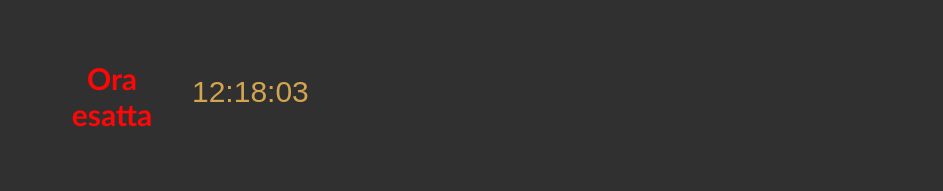
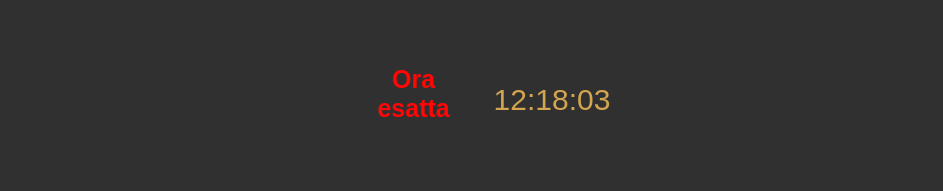
Before and after one commit to EvilGerman992/RammsteinFanITA, a plain HTML site: page index.html in a window 1280 px wide. Shown: the top 191 px of the page, without its empty margins (153-1096 px from the left). Drawn offline with Linux system fonts and the light colour scheme; a web font is replaced by a local one.

Commit message:
Update style.css

```diff
--- a/style.css
+++ b/style.css
@@ -1,3 +1,79 @@
+/*TUTTO CIO CHE è CONTENUTO QUI DENTRO
+SI RIFERISCE ALL'ELEMENTO-----  < STYLE>  -----CHE DOVREBBE ESSERE COMPRESO DENTRO AL DOCUMENTO HTML DIRETTAMENTE, SOTTO L'ELEMENTO <BODY>,MA PROPRIO PERCHE SI FANNO LE COSE CON ORDINE IL FILE CSS. LO TENIAMO A PARTE   */
+
+/*BORDER-RADIUS SMUSSA GLI SPIGOLI */
+
+/*PADDING PER DISTANZIARE  GLI ELEMENTID'INTERNO*/
+
+/*MARGIN USATO PER IL DISTANZIAMENTO TRA ELEMENTI ESTERNI*/
+
+/*MAX WIDTH-SE ATTRIBUTO ALL'ELEMENTO BODY(OVVERO TUTTA LA PAGINA) RIDIMENSIONA LA PAGINA INTERA */
+
+/*CON LA PROPRIETà BACKGROUND-IMAGE POSSO INSERIRE UNO SFONDO O UNA FOTO
+COME SFONDO DI TUTTA LA PAGINA- ESEMPIO PER LO SFONDO:
+ BACKGROUND-IMAGE:LINEAR-GRADIENT(BLUE,RED,YELLOW);  (PER SFONDO DI MIX COLORI).
+  O PER INSERIRE UN'IMMAGINE :
+  BACKGROUND-IMAGE:url( inccollare QUI  DENTRO);  in questo caso l'immagine la si prende dalla
+   cartella dove contiene anche i correnti doc.css e html.
+  esempio:
+   BACKGROUND-IMAGE:URL('crop.jpeg');
+  CON BACKGR-SIZE si definisce la dimensione ovviamente , o per centarla BACKGR-POSITION:CENTER
+   e così via altre molte
+   proprietà da attribuire al background in qustione.es:
+ background-position:center;
+  background-size:600px 800px;).
+  La stessa cosa la può fare prendendo un'immagine da intenet importando la URL direttamente
+  qui nel css senza doverla immettere anche nell'html! esempio:
+BACKGROUND-IMAGE:URL('https://images.unsplash.com/photo-1498262257252-c282316270bc?ixlib=rb-4.0.3&ixid=M3wxMjA3fDB8MHxwaG90by1wYWdlfHx8fGVufDB8fHx8fA%3D%3D&auto=format&fit=crop&w=2487&q=80');
+-per il  caso appena sopracitato  per importare dal web img è unsplash
+(assicurarsi si aprire l'immagine desiderata in una nuova finestra poi tasto condividi e copia il link|||!
+*/
+
+/*con la proprietà BOX-SHADOW si puo creare l'effetto ombra dietro a background-titoli -paragrafi ,
+e con le ralative misure si puo dare piu i meno ombra,inoltre si puo cambiare il colore dell'ombra
+aggiungendo direttamente l'attributo colore subito dopo gli attributi misura.
+lo stesso lo si può fare digitando TEXT-SHADOW modificando nello stesso modo il testo*/
+
+/*con la proprietà BORDER-RADIUS posso smussare gli angoli dei bordi desiderati*/
+
+/*con la proprietà FLOAT si possono AFFIANCARE ai file Immagine  dei testi che <Seguono>. es: FLOAT:LEFT.FLOAT:RIGHT
+. mentre con la proprietà FLOAT:CLEAR impedisco ad altri paragrafi o titoli che seguono di 'attaccarsi 'ai precedenti
+ file img e testo, messi insieme da float:left o right! */
+
+/*con la proprietà OPACITY modifichiamo la trasparenza dell'elemento(da 0(completamente trasp.) A 1(completamente visibile) per dargli il valore)*/
+
+/*con la proprietà POSITION posso cambiare posizione ad un elemento (molto utile per fissare un'elemento molto importante FISSO metre scrolli la pagina )es:
+ POSITION:FIXED; top 0px; left 0px; (E gli diciamo di non tenere nessuno spazio ne in alto ne a sinistra)(PER EFFETTO BANNER IRREMOVIBILE TIPO)         */
+
+ /*Le differenze principali tra id e classi sono:
+Specificità: Gli ID hanno una specificità maggiore rispetto alle classi. Ciò significa che se ci sono conflitti tra stili definiti per lo stesso elemento tramite un id e una classe, gli stili dell'id avranno la precedenza.
+Utilizzo: Gli id sono spesso utilizzati per selezionare un elemento specifico per lo styling o per manipolarlo con JavaScript. Le classi, d'altro canto, vengono utilizzate per raggruppare elementi che condividono un determinato stile o comportamento.
+ Le CLASSI sono più flessibili e consentono di applicare lo stesso stile a più elementi. Puoi riutilizzare le classi in tutto il documento, mentre gli id dovrebbero essere unici per ogni elemento.
+In generale, è una pratica comune utilizzare le classi per applicare stili simili a più elementi, mentre gli id vengono utilizzati per identificare elementi unici o per selezionare elementi specifici per interazioni JavaScript. Tuttavia, la scelta tra id e classi dipende dal contesto specifico e dalle esigenze del tuo progetto.*/
+
+/*La proprietà CSS "POSITION:RELATIVE;" permette di spostare un elemento all'interno del suo contenitore, come se fosse una scatola. Immagina di avere una scatola e un oggetto dentro di essa. Con questa proprietà, puoi spostare l'oggetto all'interno della scatola, ma senza influire sugli altri oggetti intorno ad esso. È un po' come muovere un giocattolo all'interno di una scatola senza che gli altri giocattoli intorno a esso vengano spostati.*/
+
+
+/*con la proprietà HOVER posso andare a modificare (nascondere o sottolineare )elementi .es:
+ h3.fede:hover{
+      color:none;   -------in questo modo gli ho detto nascondimi
+    text-shadow:none;-----il colore del testo, e l'ombra del testo al passagio del mouse!
+
+    text-decoration:underline(sottolineami il testoal passaggio del mouse,MOLTO UTILE PER I LINK!)
+     }
+
+/**/
+/**/
+/**/
+/**/
+/**/
+/**/
+/**/
+/**/
+/**/
+/**/
+
+
 body {
     color:#D3A550;
    background-color: #303030;
@@ -17,16 +93,24 @@ body {
     display: flex;
     padding-top:10px;
     float:left;
-    font-family:'Gill Sans', 'Gill Sans MT', Calibri, 'Trebuchet MS', sans-serif;
-     font-size:30px
-   }
+    font-family:Arial, Helvetica, sans-serif;
+     font-size:25px;
+     padding-top:40px ;
+    }
 
       #current-time{
       display: flex;
       font-size: 30px;
       padding-left:30px;
       padding-top:45px;
-      font-family:fantasy;}
+      font-family:fantasy;
+   }
+
+   div #contenitore-orario {
+
+    justify-content: center;
+    display: flex;
+   }
 
 
     h3.fede {
@@ -235,6 +319,12 @@ font-size: 30px;
                    text-decoration: none;
                    color:blue;
                   }
+
+                   div .numero{
+                    font-size: 20px;
+                    color: #ffdd9f;
+                   }
+
                   /*ADATTAMENTI PER SCHERMI DA SMARTPHONE :*/
                   @media screen and (max-width:1500px) {  h3.fede{display:none;}  }
                     /*IN QUESTO CASO GLI STO DICENDO CHE,TUTTO CIO CHE SI TROVA DENTRO
```
